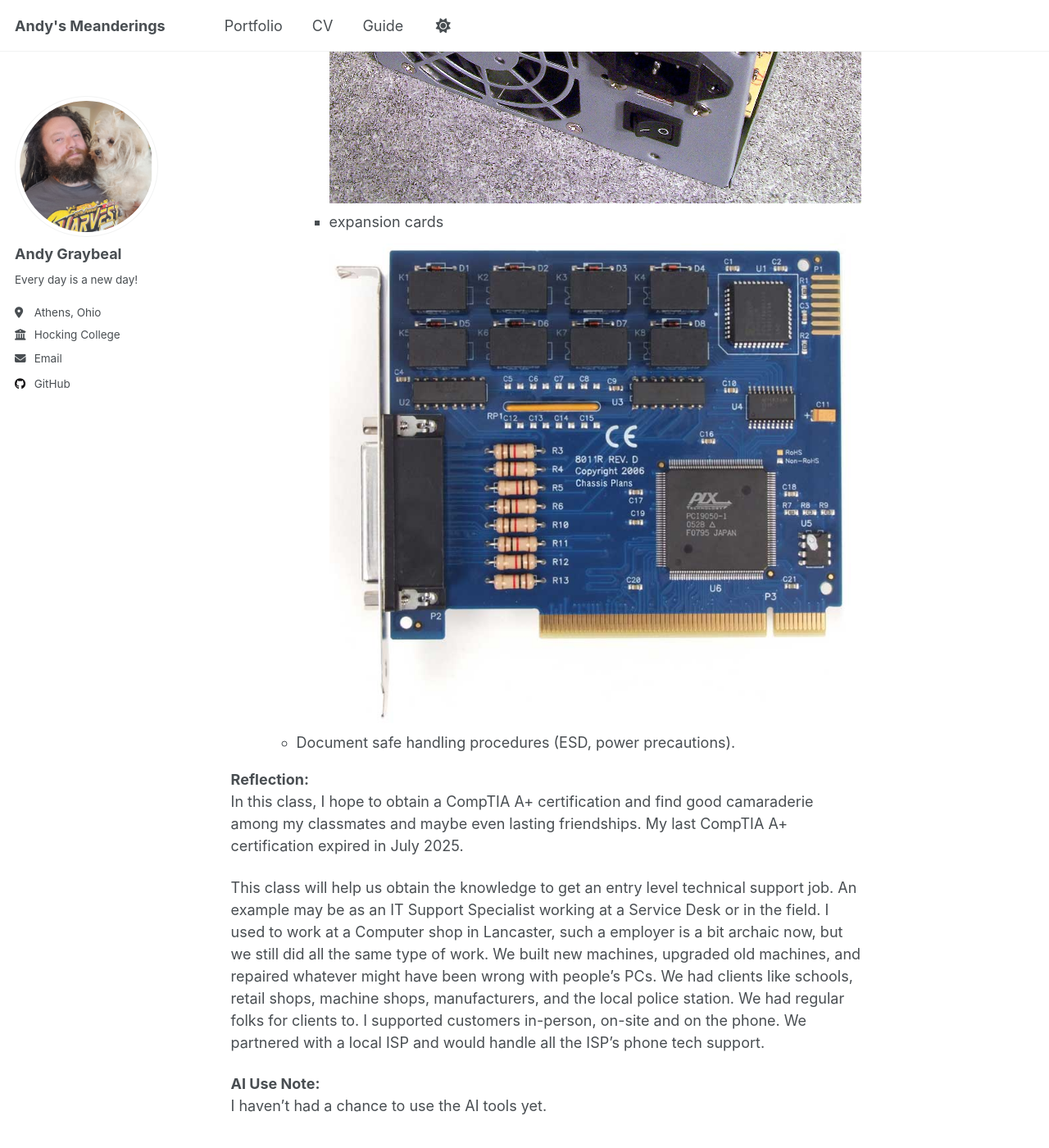
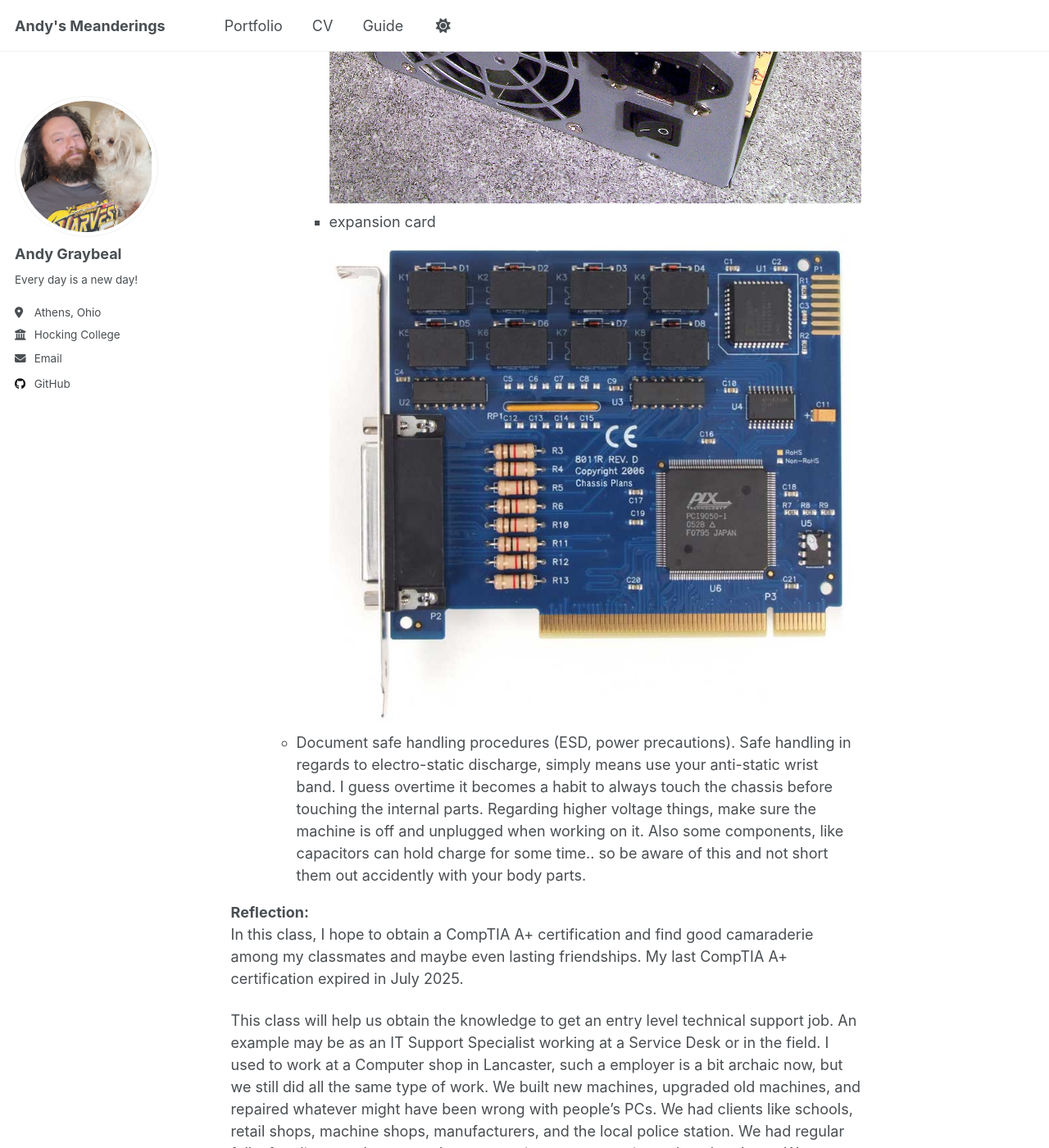
Before and after one commit to andy-graybeal/andy-graybeal.github.io, a Jekyll site: the page built from _portfolio/net-1120-computer-hardware-&-operating-system.md, in a window 1280 px wide and 1400 px high, scrolled down 3293 px. Shown: the whole window at 82% size. Built offline with Jekyll 4.4.1, drawn with Linux system fonts in a browser that asks for light colours; a script that is not in the unit is left out.

Commit message:
Update net-1120-computer-hardware-&-operating-system.md

```diff
--- a/_portfolio/net-1120-computer-hardware-&-operating-system.md
+++ b/_portfolio/net-1120-computer-hardware-&-operating-system.md
@@ -23,9 +23,11 @@ This week we reviewed the peice-parts of a computer.  We got to take apart some
           <img src='/images/NET-1120/Hard_drive_label_side.jpg'>
         - PSU
           <img src='/images/NET-1120/PSU-Open1.jpg'>
-        - expansion cards
+        - expansion card
           <img src='/images/NET-1120/Chassis-plans-Digital-IO-Card.jpg'>
+
     - Document safe handling procedures (ESD, power precautions).
+      Safe handling in regards to electro-static discharge, simply means use your anti-static wrist band.  I guess overtime it becomes a habit to always touch the chassis before touching the internal parts. Regarding higher voltage things, make sure the machine is off and unplugged when working on it.  Also some components, like capacitors can hold charge for some time.. so be aware of this and not short them out accidently with your body parts.
 
 **Reflection:**
 In this class, I hope to obtain a CompTIA A+ certification and find good camaraderie among my classmates and maybe even lasting friendships.  My last CompTIA A+ certification expired in July 2025.
```
